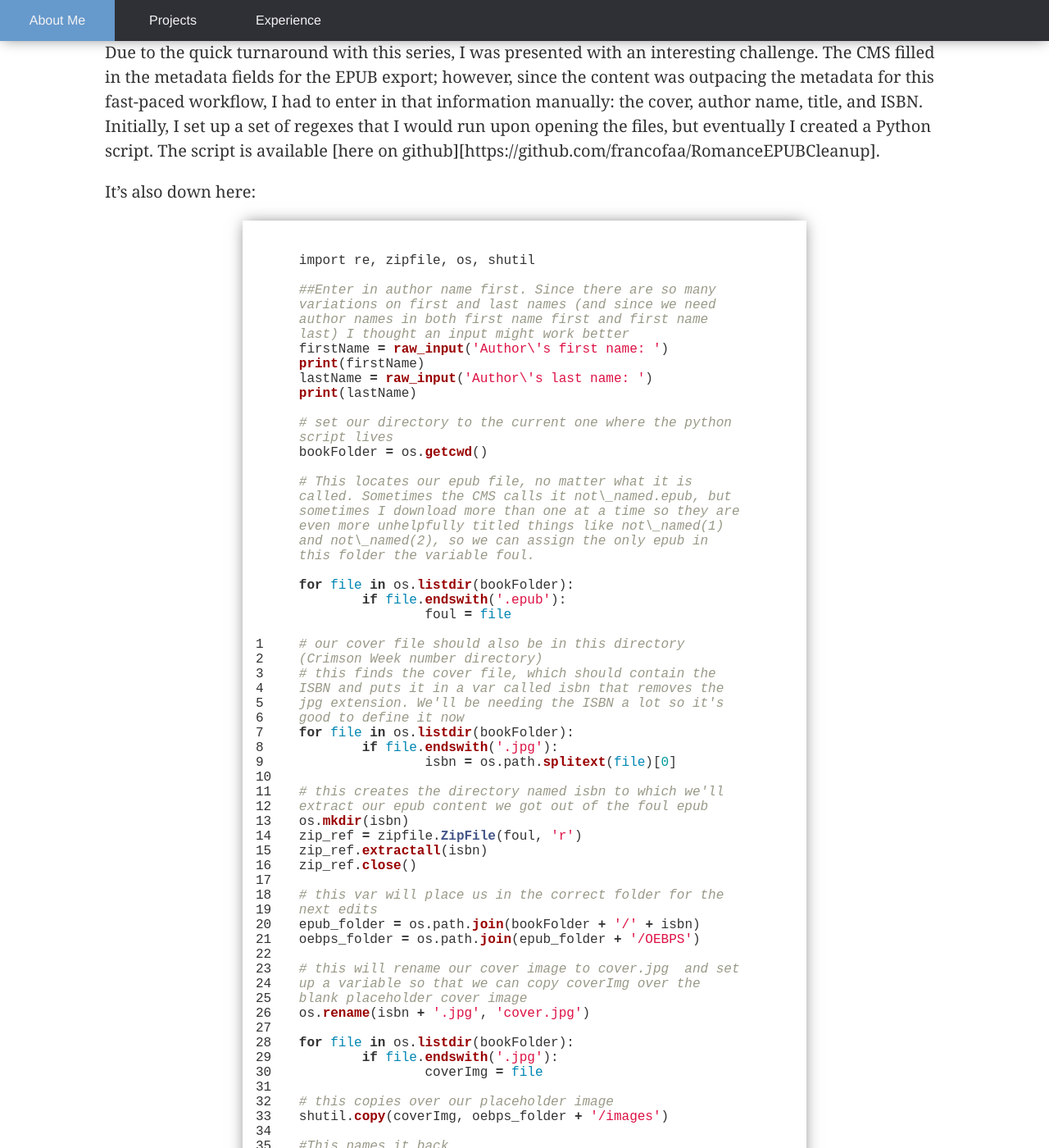
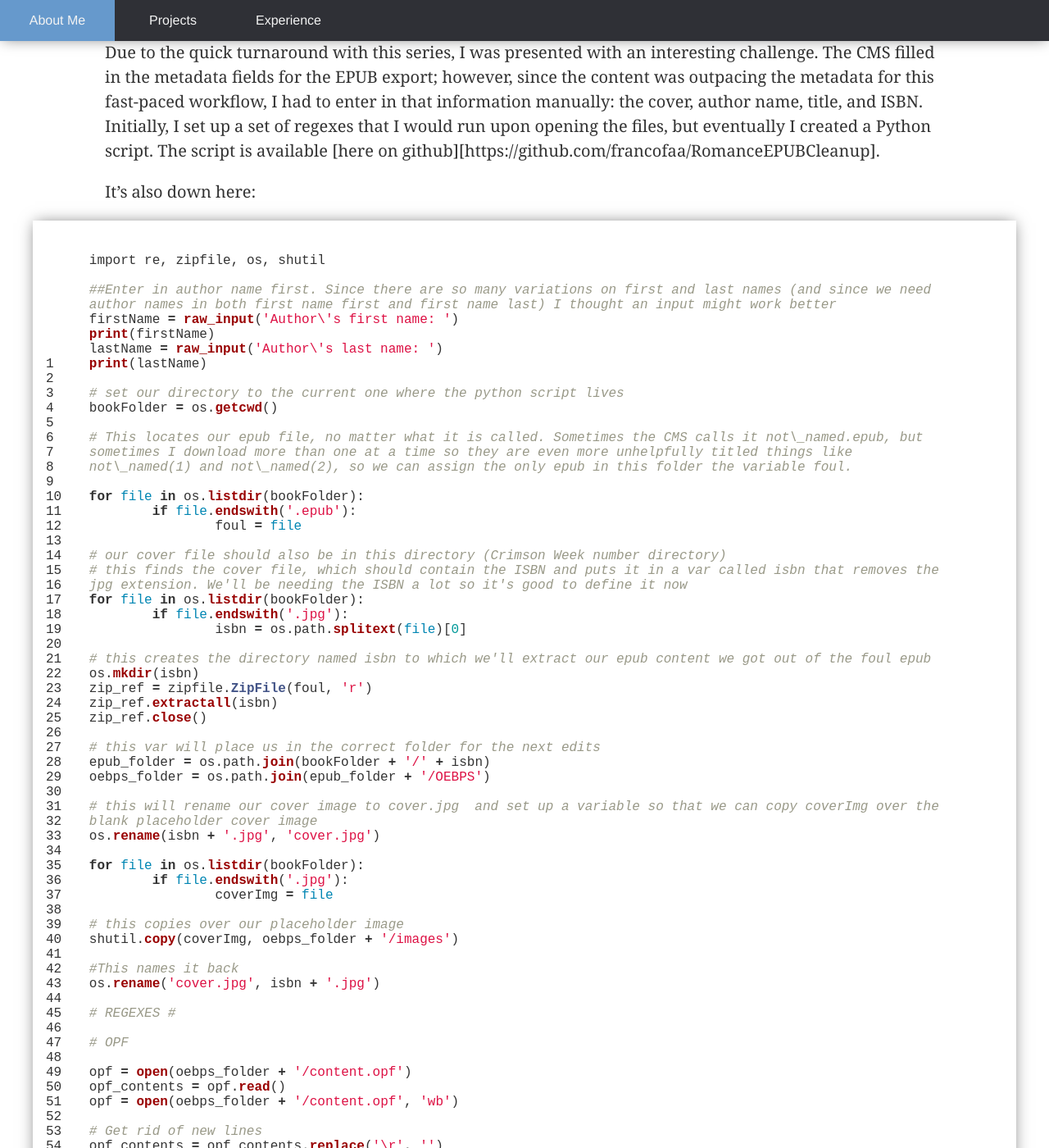
Before and after one commit to francopub/francopub.github.io, a Jekyll site: the page built from projects/_posts/2016-10-07-CrimsonRomance.markdown, in a window 1280 px wide and 1400 px high, scrolled down 1056 px. Shown: the whole window at 82% size. Built offline with Jekyll 4.4.1, drawn with Linux system fonts in a browser that asks for light colours.

Commit message:
Updated _codesyntax.scss

```diff
--- a/_sass/_codesyntax.scss
+++ b/_sass/_codesyntax.scss
@@ -1,8 +1,6 @@
 .highlight {
 	background-color: rgba(158, 127, 27, 0.18);
 	padding: 0.5em 2em;
-    width: 40em;
-    margin: 0 auto;
 	@extend .boxshadow;
     padding-left: 1em;
 }
```
